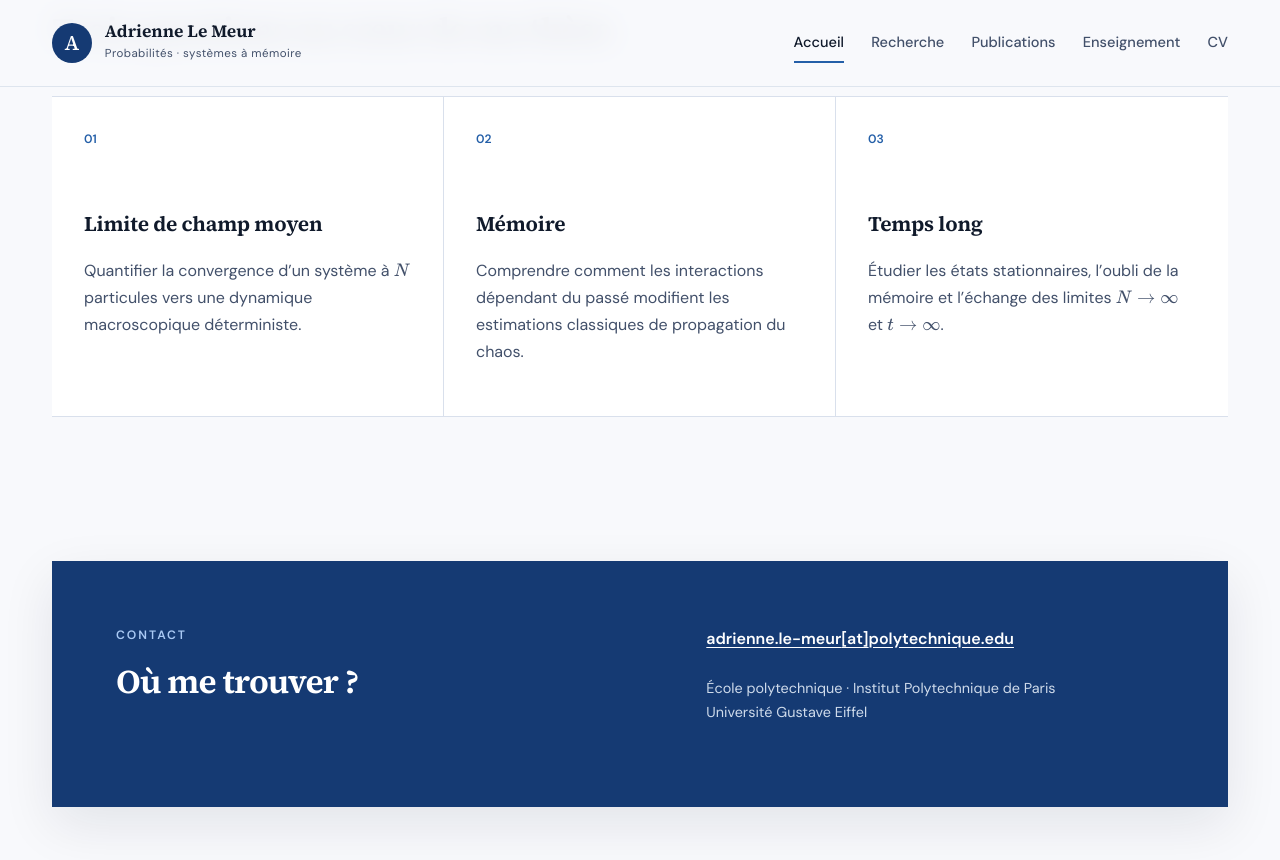
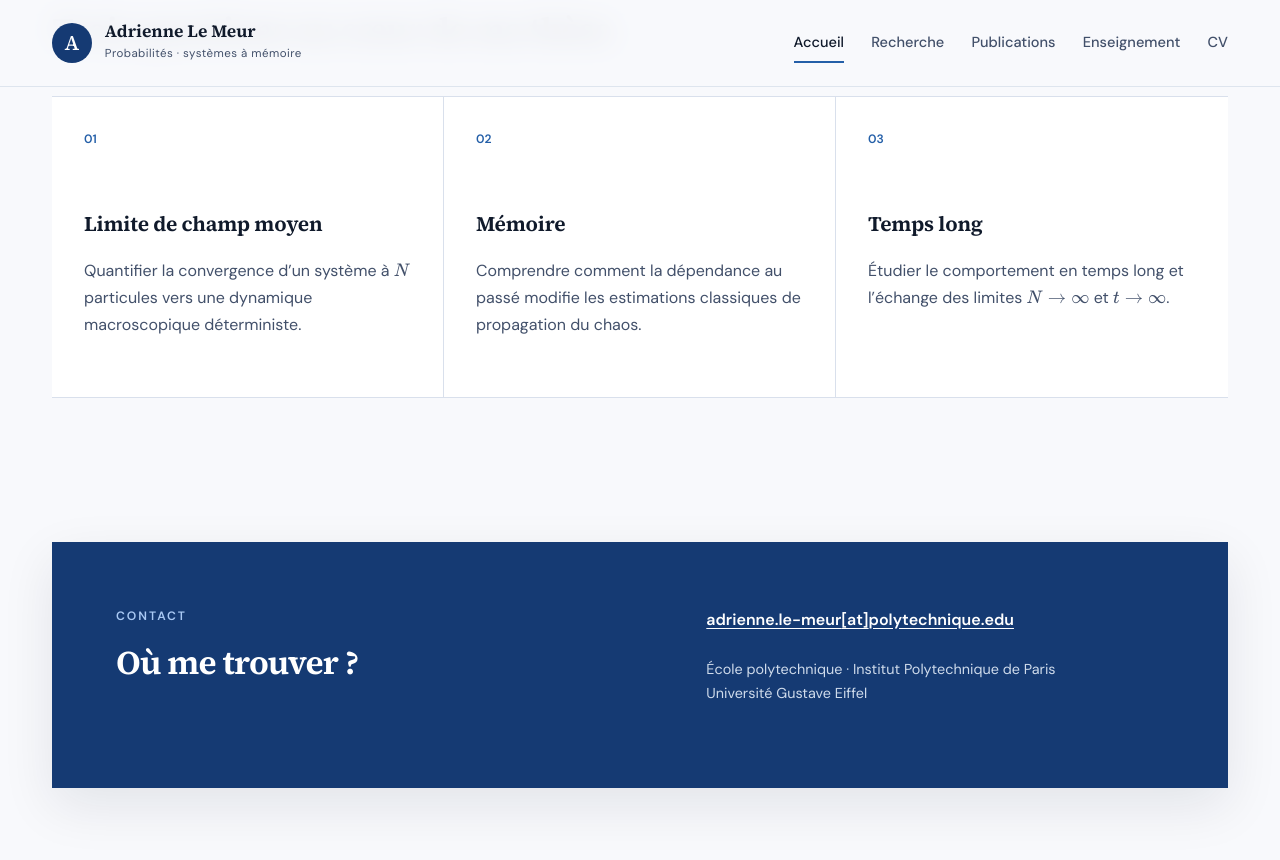
Before and after one commit to Adrnnlm/https-adrienne.le-meur.github.io, a Jekyll site: the page built from index.md, in a window 1280 px wide and 900 px high, scrolled down 1285 px. Shown: the top 860 px of the window. Built offline with Jekyll 4.4.1, drawn with Linux system fonts in a browser that asks for light colours.

Commit message:
Refine text in index.md for better clarity
Updated phrasing for clarity in two sections.

```diff
--- a/index.md
+++ b/index.md
@@ -40,12 +40,12 @@ permalink: /
     <article>
       <span class="focus-number">02</span>
       <h3>Mémoire</h3>
-      <p>Comprendre comment les interactions dépendant du passé modifient les estimations classiques de propagation du chaos.</p>
+      <p>Comprendre comment la dépendance au passé modifie les estimations classiques de propagation du chaos.</p>
     </article>
     <article>
       <span class="focus-number">03</span>
       <h3>Temps long</h3>
-      <p>Étudier les états stationnaires, l’oubli de la mémoire et l’échange des limites $N \to \infty$ et $t \to \infty$.</p>
+      <p>Étudier le comportement en temps long et l’échange des limites $N \to \infty$ et $t \to \infty$.</p>
     </article>
   </div>
 </section>
```
